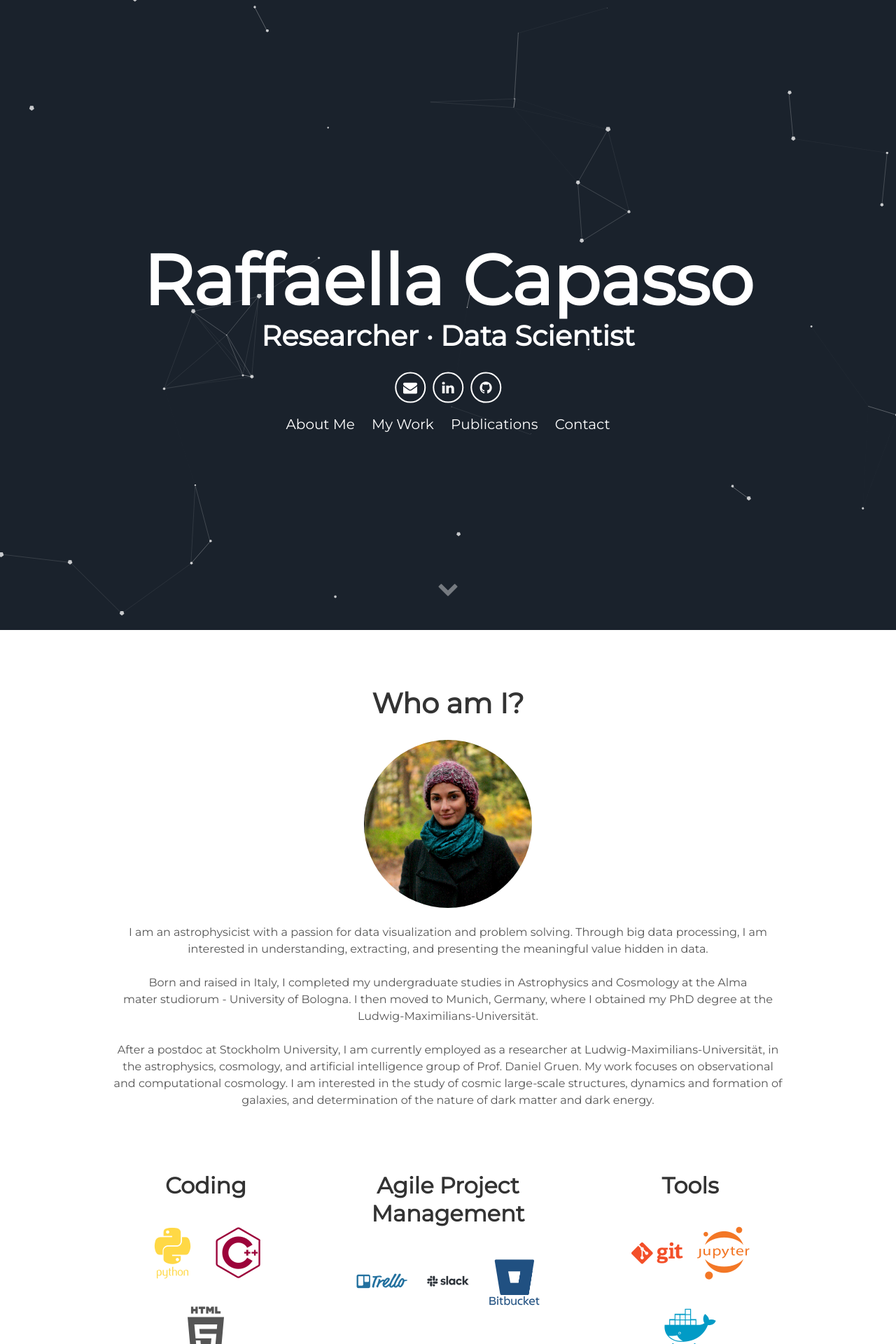
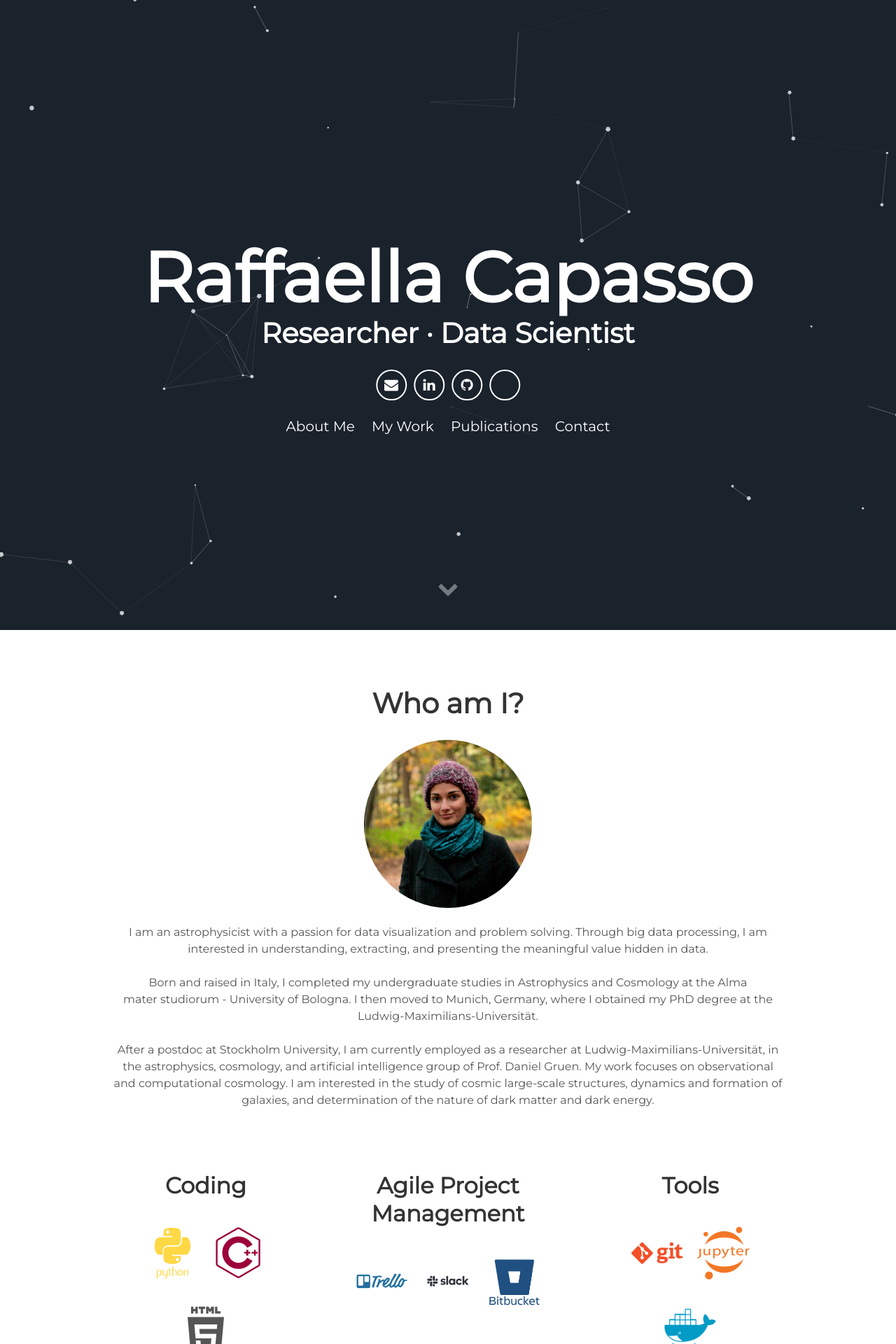
Before and after one commit to RaffaellaCapasso/RaffaellaCapasso.github.io, a Jekyll site: the page built from index.html, in a window 1280 px wide. Shown: the top 1920 px of the page at 70% size. Built offline with Jekyll 4.4.1, drawn with Linux system fonts in a browser that asks for light colours; nearby versions of some CDN libraries.

Commit message:
Update header.html

```diff
--- a/_includes/header.html
+++ b/_includes/header.html
@@ -8,7 +8,7 @@
         <a aria-label="Send email" href="mailto:rg.capasso@gmail.com"><i class="icon fa fa-envelope"></i></a>
         <a aria-label="My LinkedIn" target="_blank" href="https://www.linkedin.com/in/raffaellacapasso/"><i class="icon fa fa-linkedin" aria-hidden="true"></i></a>
         <a aria-label="My Github" target="_blank" href="https://github.com/RaffaellaCapasso"><i class="icon fa fa-github" aria-hidden="true"></i></a>
-	<a aria-label="My CV" target="_blank" href="/static/CV_DataScience.pdf"><i class="fa-solid fa-scroll"></i></a>
+	<a aria-label="My CV" target="_blank" href="/static/CV_DataScience.pdf"><i class="icon fa fa-scroll"></i></a>
 
 
       </div>
```
